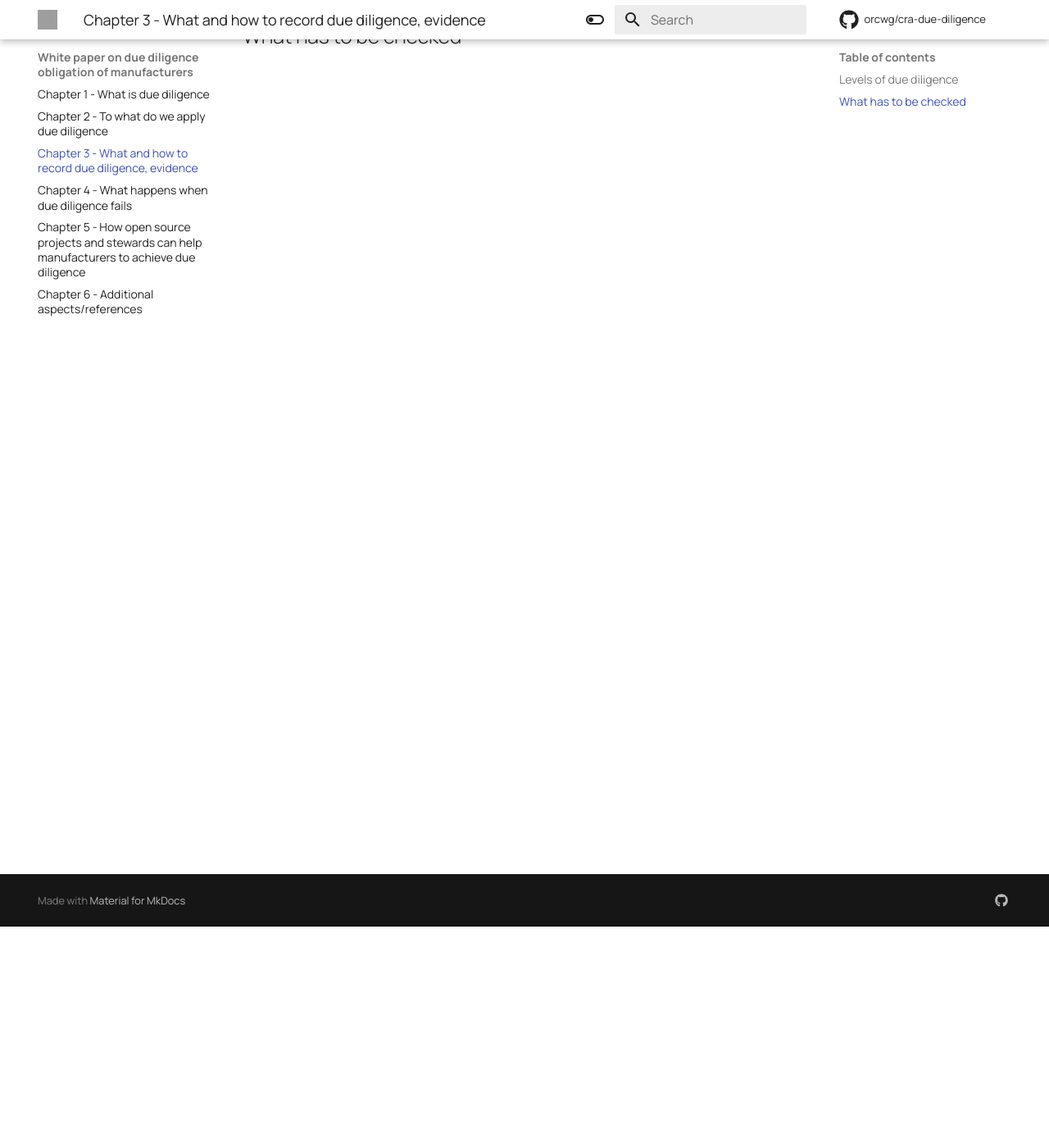
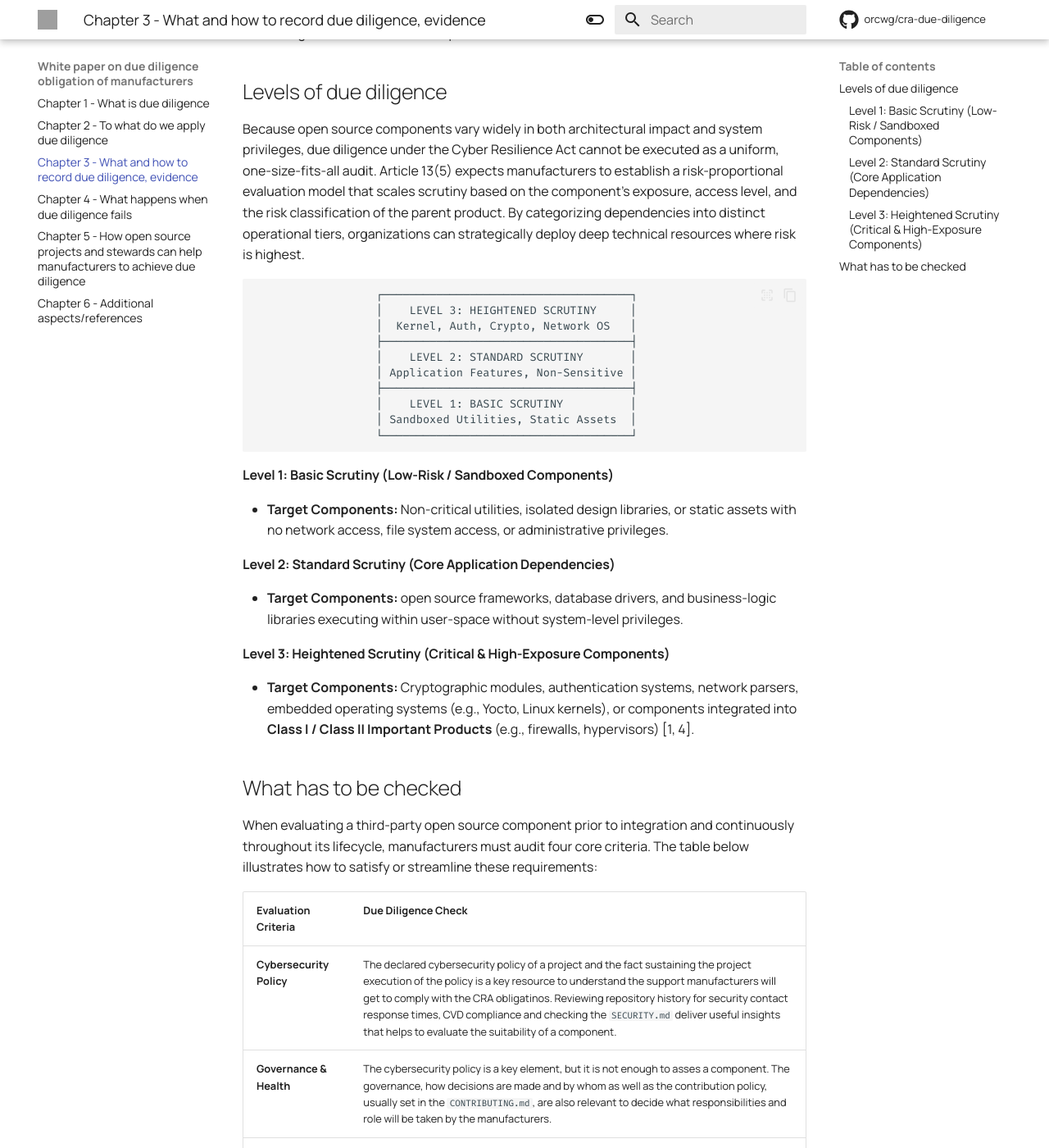
Before and after one commit to orcwg/cra-due-diligence, an MkDocs documentation site: the page built from content/03.md, in a window 1280 px wide and 1400 px high, scrolled down 270 px. Shown: the whole window at 82% size. Built offline with MkDocs 1.6.1 and Material for MkDocs 9.7.7, drawn with Linux system fonts in a browser that asks for light colours; comment, search, counter and statistics services are not loaded; the version menu is left out; some of the changed text lies outside the part shown; grey boxes are pictures that could not be loaded.

Commit message:
Adding a proposal to how due diligence can be implemented
First proposal, if the community agrees with it, I'll propose to go frther and start discussing the key assets that can help as well as the role of voluntary security attestations.

Signed-off-by: Juan <137221298+jrico-eclipse@users.noreply.github.com>

````diff
--- a/content/03.md
+++ b/content/03.md
@@ -1,5 +1,36 @@
 # What and how to record due diligence, evidence
+Article 13(5) mandates that due diligence be **risk-proportional**. Integrating components with active **Article 25 Voluntary Security Attestations** allows manufacturers to accelerate evaluation by establishing an immediate baseline of trust, shifting internal audit resources toward high-risk or un-attested dependencies.
+## Levels of due diligence
+Because open source components vary widely in both architectural impact and system privileges, due diligence under the Cyber Resilience Act cannot be executed as a uniform, one-size-fits-all audit. Article 13(5) expects manufacturers to establish a risk-proportional evaluation model that scales scrutiny based on the component's exposure, access level, and the risk classification of the parent product. By categorizing dependencies into distinct operational tiers, organizations can strategically deploy deep technical resources where risk is highest.
 
-## Levels of due diligence
+```text
+                  ┌─────────────────────────────────────┐
+                  │    LEVEL 3: HEIGHTENED SCRUTINY     │
+                  │  Kernel, Auth, Crypto, Network OS   │
+                  ├─────────────────────────────────────┤
+                  │    LEVEL 2: STANDARD SCRUTINY       │
+                  │ Application Features, Non-Sensitive │
+                  ├─────────────────────────────────────┤
+                  │    LEVEL 1: BASIC SCRUTINY          │
+                  │ Sandboxed Utilities, Static Assets  │
+                  └─────────────────────────────────────┘
+```
+
+#### Level 1: Basic Scrutiny (Low-Risk / Sandboxed Components)
+* **Target Components:** Non-critical utilities, isolated design libraries, or static assets with no network access, file system access, or administrative privileges.
+
+#### Level 2: Standard Scrutiny (Core Application Dependencies)
+* **Target Components:** open source frameworks, database drivers, and business-logic libraries executing within user-space without system-level privileges.
+
+#### Level 3: Heightened Scrutiny (Critical & High-Exposure Components)
+* **Target Components:** Cryptographic modules, authentication systems, network parsers, embedded operating systems (e.g., Yocto, Linux kernels), or components integrated into **Class I / Class II Important Products** (e.g., firewalls, hypervisors) [1, 4].
 
 ## What has to be checked
+When evaluating a third-party open source component prior to integration and continuously throughout its lifecycle, manufacturers must audit four core criteria. The table below illustrates how to satisfy or streamline these requirements:
+
+| Evaluation Criteria | Due Diligence Check |
+| :--- | :--- |
+| **Cybersecurity Policy** | The declared cybersecurity policy of a project and the fact sustaining the project execution of the policy is a key resource to understand the support manufacturers will get to comply with the CRA obligatinos. Reviewing repository history for security contact response times, CVD compliance and checking the `SECURITY.md` deliver useful insights that helps to evaluate the suitability of a component. |
+| **Governance & Health** | The cybersecurity policy is a key element, but it is not enough to asses a component. The governance, how decisions are made and by whom as well as the contribution policy, usually set in the `CONTRIBUTING.md`, are also relevant to decide what responsibilities and role will be taken by the manufacturers. |
+| **Code Quality & Testing** | The approach of the project to code quality and testing is also a decision factor. The risks, attack surface and overall quality of the component is tightly linked to these activities, so it is recommended to understand the project's processes to make sure that undesired effects are included in the product impacting the cybersecurity posture.|
+| **Licensing Hygiene** |Validate all embedded component licenses to protect IP and prevent legal or commercial liabilities (e.g., copyleft risks). This process should be sustained by machine readable formats like SPDX or CycloneDX.  |
````
